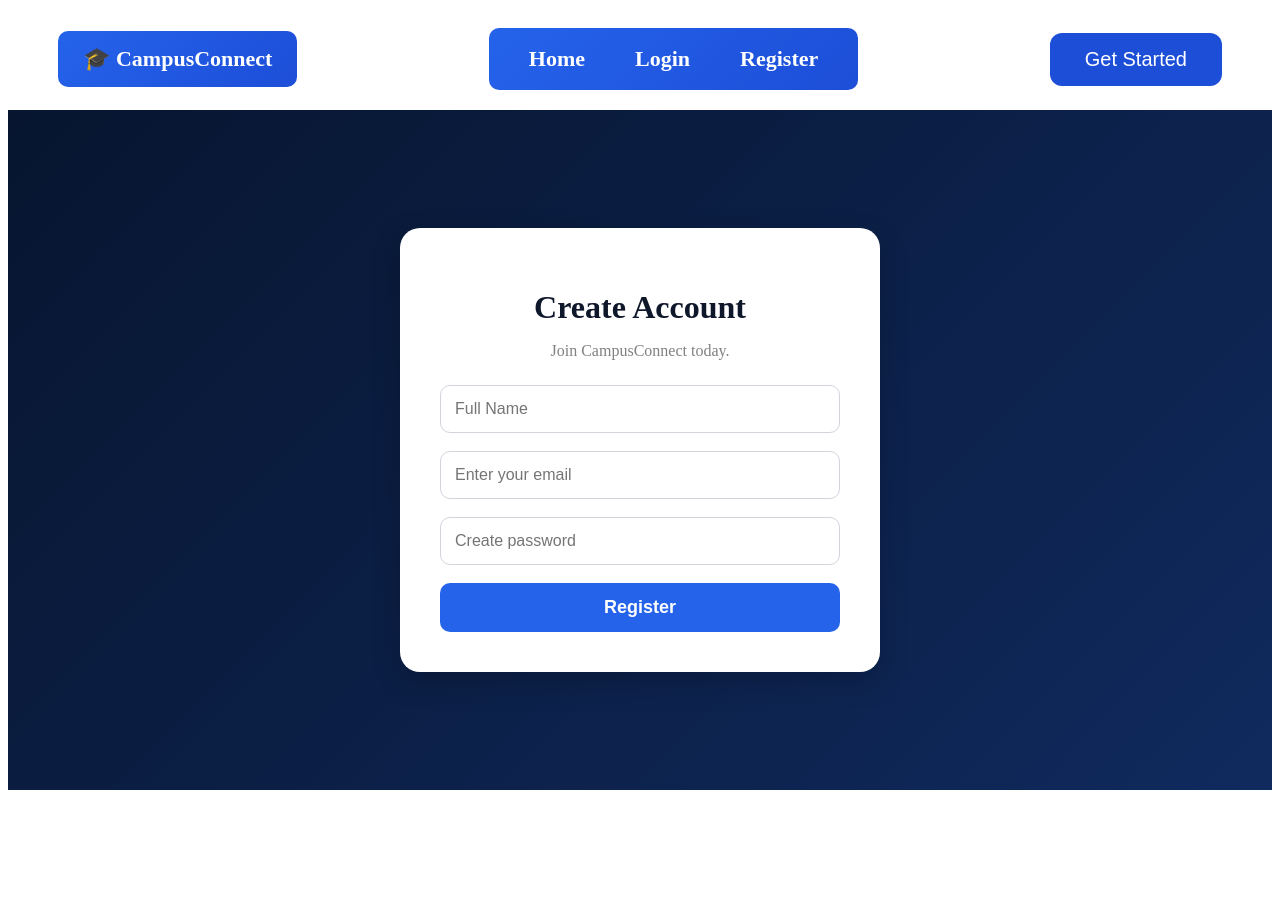
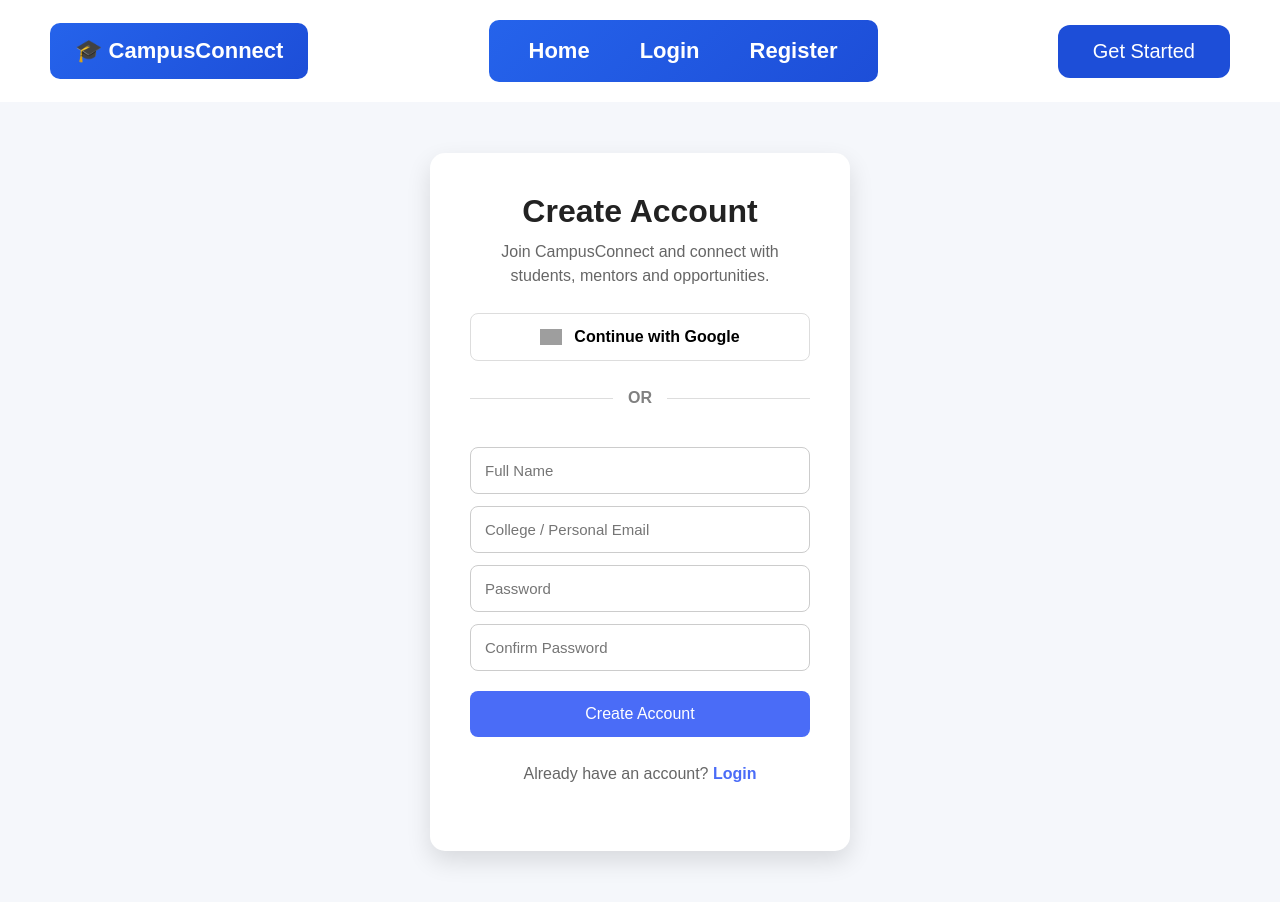
Before and after one commit to Kanishka0559/campusconnect, a React app in the folder frontend/: page /register in a window 1280 px wide. Before the commit the page ends 800 px from the top, so only its background shows below. Built offline with nearby package versions, Linux system fonts and the light colour scheme; grey boxes are pictures that could not be loaded; the HTML template or start-up script is replaced by a standard one.

Commit message:
updated the registration page

```diff
--- a/frontend/src/pages/auth.css
+++ b/frontend/src/pages/auth.css
@@ -1,64 +1,208 @@
+*{
+    margin:0;
+    padding:0;
+    box-sizing:border-box;
+    font-family:Arial, Helvetica, sans-serif;
+}
+
+body{
+    background:#f5f7fb;
+}
+
 .auth-container{
-    min-height:85vh;
+
+    min-height:100vh;
+
     display:flex;
     justify-content:center;
     align-items:center;
-    background:linear-gradient(
-        135deg,
-        #07152f,
-        #102a5e
-    );
+
+    padding:40px;
 }
 
 .auth-card{
-    width:400px;
+
+    width:420px;
+
     background:white;
+
     padding:40px;
-    border-radius:20px;
-    box-shadow:0 10px 30px rgba(0,0,0,0.2);
+
+    border-radius:15px;
+
+    box-shadow:0 10px 25px rgba(0,0,0,.12);
 }
 
 .auth-card h1{
+
     text-align:center;
+
     margin-bottom:10px;
-    color:#0f172a;
+
+    color:#222;
 }
 
 .auth-card p{
+
     text-align:center;
+
+    color:#666;
+
     margin-bottom:25px;
-    color:gray;
+
+    line-height:24px;
 }
 
-.auth-card form{
+.google-btn{
+
+    width:100%;
+
     display:flex;
-    flex-direction:column;
-    gap:18px;
+
+    justify-content:center;
+
+    align-items:center;
+
+    gap:12px;
+
+    padding:14px;
+
+    border:1px solid #ddd;
+
+    background:white;
+
+    border-radius:8px;
+
+    cursor:pointer;
+
+    font-size:16px;
+
+    font-weight:600;
+
+    transition:.3s;
 }
 
-.auth-card input{
-    padding:14px;
-    border:1px solid #d1d5db;
-    border-radius:10px;
-    font-size:16px;
+.google-btn:hover{
+
+    background:#f1f1f1;
 }
 
-.auth-card input:focus{
-    outline:none;
-    border-color:#2563eb;
+.google-btn img{
+
+    width:22px;
 }
 
-.auth-card button{
-    background:#2563eb;
-    color:white;
-    border:none;
-    padding:14px;
-    border-radius:10px;
-    font-size:18px;
-    cursor:pointer;
+.divider{
+
+    display:flex;
+
+    align-items:center;
+
+    margin:28px 0;
+}
+
+.divider::before,
+.divider::after{
+
+    content:"";
+
+    flex:1;
+
+    height:1px;
+
+    background:#ddd;
+}
+
+.divider span{
+
+    margin:0 15px;
+
+    color:gray;
+
     font-weight:600;
 }
 
-.auth-card button:hover{
-    background:#1d4ed8;
+form{
+
+    display:flex;
+
+    flex-direction:column;
 }
+
+input{
+
+    padding:14px;
+
+    border:1px solid #ccc;
+
+    border-radius:8px;
+
+    margin-top:12px;
+
+    font-size:15px;
+
+    outline:none;
+}
+
+input:focus{
+
+    border-color:#4a6cf7;
+}
+
+.error{
+
+    color:red;
+
+    font-size:13px;
+
+    margin-top:5px;
+
+    margin-bottom:5px;
+}
+
+.register-btn{
+
+    margin-top:20px;
+
+    padding:14px;
+
+    border:none;
+
+    background:#4a6cf7;
+
+    color:white;
+
+    font-size:16px;
+
+    border-radius:8px;
+
+    cursor:pointer;
+
+    transition:.3s;
+}
+
+.register-btn:hover{
+
+    background:#3559f3;
+}
+
+.bottom-text{
+
+    margin-top:25px;
+
+    text-align:center;
+}
+
+.bottom-text a{
+
+    text-decoration:none;
+
+    color:#4a6cf7;
+
+    font-weight:bold;
+}
+
+.bottom-text a:hover{
+
+    text-decoration:underline;
+}
--- a/frontend/src/pages/register.jsx
+++ b/frontend/src/pages/register.jsx
@@ -1,38 +1,142 @@
+import { useState } from "react";
 import "./Auth.css";
 
 function Register() {
+  const [name, setName] = useState("");
+  const [email, setEmail] = useState("");
+  const [password, setPassword] = useState("");
+  const [confirmPassword, setConfirmPassword] = useState("");
+
+  const [nameError, setNameError] = useState("");
+  const [emailError, setEmailError] = useState("");
+  const [passwordError, setPasswordError] = useState("");
+  const [confirmPasswordError, setConfirmPasswordError] = useState("");
+
+  const handleSubmit = (e) => {
+    e.preventDefault();
+
+    setNameError("");
+    setEmailError("");
+    setPasswordError("");
+    setConfirmPasswordError("");
+
+    let valid = true;
+
+    if (name.trim() === "") {
+      setNameError("Full name is required");
+      valid = false;
+    }
+
+    if (email === "") {
+      setEmailError("Email is required");
+      valid = false;
+    } else if (!email.endsWith("@gmail.com")) {
+      setEmailError("Email must end with @gmail.com");
+      valid = false;
+    }
+
+    if (password === "") {
+      setPasswordError("Password is required");
+      valid = false;
+    } else if (password.length < 6) {
+      setPasswordError("Password must contain at least 6 characters");
+      valid = false;
+    }
+
+    if (confirmPassword === "") {
+      setConfirmPasswordError("Confirm your password");
+      valid = false;
+    } else if (password !== confirmPassword) {
+      setConfirmPasswordError("Passwords do not match");
+      valid = false;
+    }
+
+    if (valid) {
+      alert("Registration Successful");
+    }
+  };
+
   return (
     <div className="auth-container">
 
       <div className="auth-card">
 
         <h1>Create Account</h1>
-        <p>Join CampusConnect today.</p>
 
-        <form>
+        <p>
+          Join CampusConnect and connect with students,
+          mentors and opportunities.
+        </p>
+
+        <button className="google-btn" type="button">
+          <img
+            src="https://cdn.jsdelivr.net/gh/devicons/devicon/icons/google/google-original.svg"
+            alt="google"
+          />
+
+          Continue with Google
+        </button>
+
+        <div className="divider">
+          <span>OR</span>
+        </div>
+
+        <form onSubmit={handleSubmit}>
 
           <input
             type="text"
             placeholder="Full Name"
-            onChange={(e) => setFullName(e.target.value)}
+            value={name}
+            onChange={(e)=>setName(e.target.value)}
           />
+
+          {nameError && (
+            <p className="error">{nameError}</p>
+          )}
 
           <input
             type="email"
-            placeholder="Enter your email"
+            placeholder="College / Personal Email"
+            value={email}
+            onChange={(e)=>setEmail(e.target.value)}
           />
+
+          {emailError && (
+            <p className="error">{emailError}</p>
+          )}
 
           <input
             type="password"
-            placeholder="Create password"
-            onChange={(e) => setPassword(e.target.value)}
+            placeholder="Password"
+            value={password}
+            onChange={(e)=>setPassword(e.target.value)}
           />
 
-          <button type="submit">
-            Register
+          {passwordError && (
+            <p className="error">{passwordError}</p>
+          )}
+
+          <input
+            type="password"
+            placeholder="Confirm Password"
+            value={confirmPassword}
+            onChange={(e)=>setConfirmPassword(e.target.value)}
+          />
+
+          {confirmPasswordError && (
+            <p className="error">{confirmPasswordError}</p>
+          )}
+
+          <button className="register-btn" type="submit">
+            Create Account
           </button>
 
         </form>
+
+        <p className="bottom-text">
+          Already have an account?
+          <a href="/login"> Login</a>
+        </p>
 
       </div>
 
```
